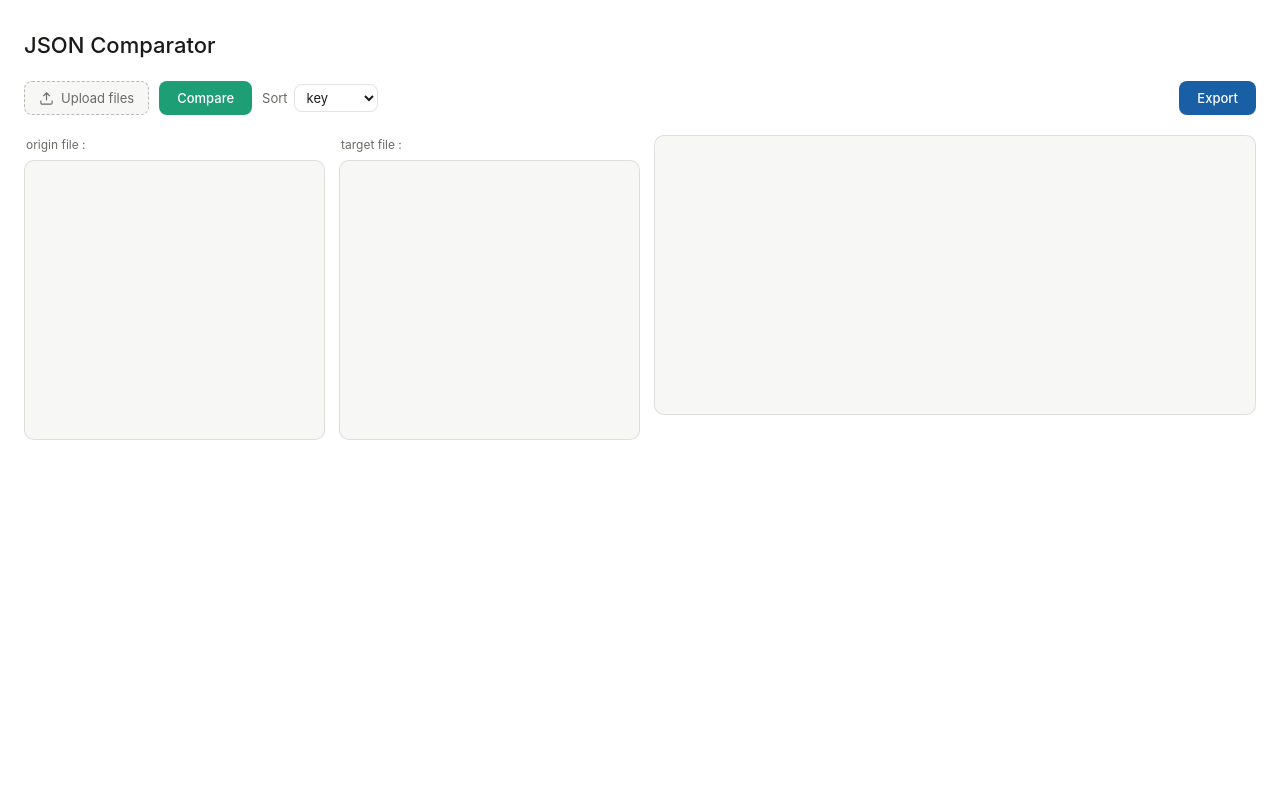
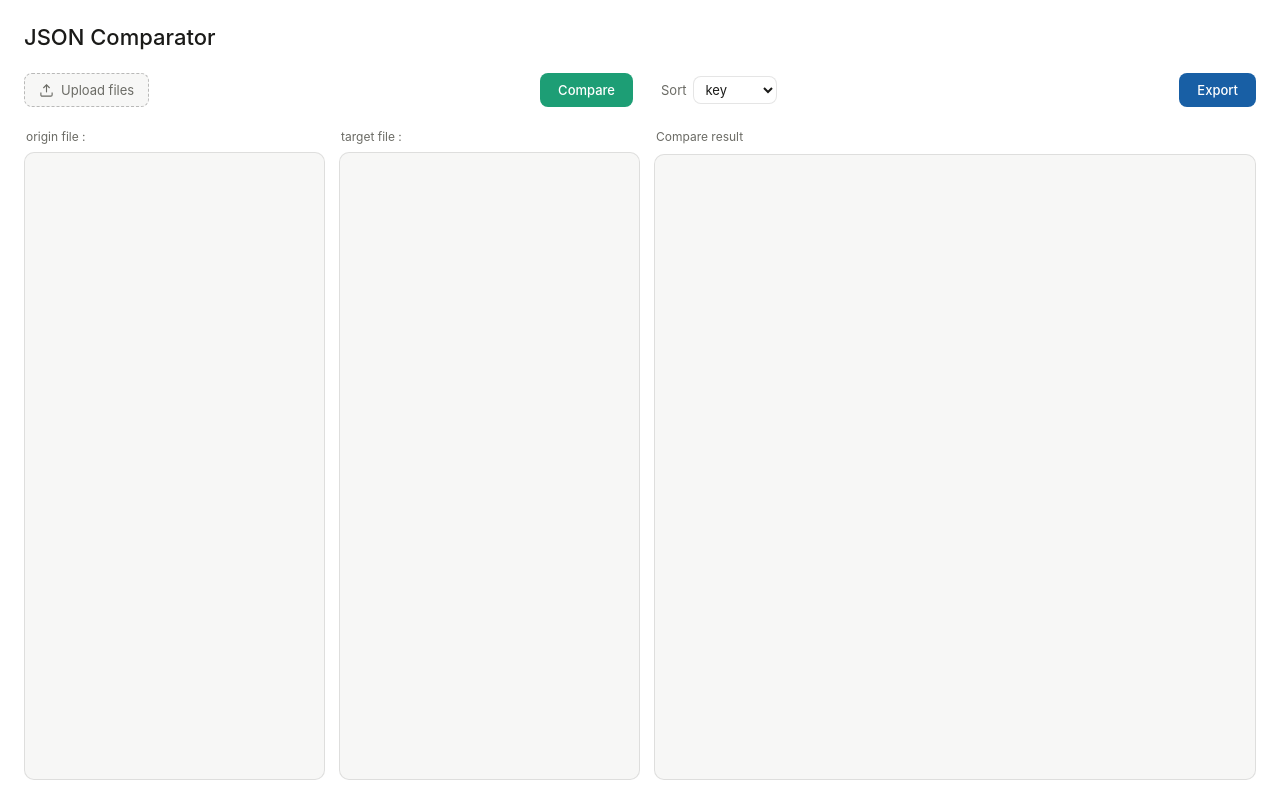
Before and after one commit to sangbinyoo/json-diff-viewer, a React (Vite) app: page / in a window 1280 px wide. Built offline with nearby package versions, Linux system fonts and the light colour scheme.

Commit message:
sort type별 정렬 기능 추가
#key : property이름순 asc정렬
#type : Difference type별 정렬( add, delete, changed, unchanged)
#original : file선언순 기본정렬

```diff
--- a/src/components/mockup/FilePanel.module.css
+++ b/src/components/mockup/FilePanel.module.css
@@ -2,23 +2,29 @@
   display: flex;
   flex-direction: column;
   gap: 6px;
+  min-height: 0;      /* flex 컨텍스트에서 overflow 허용 */
+  overflow: hidden;   /* 패널 자체가 넘치지 않게 */
 }
 
 .label {
   font-size: 12px;
   color: var(--color-text-secondary);
   padding-left: 2px;
+  flex-shrink: 0;
 }
 
 .box {
   background: var(--color-surface);
   border: 1px solid var(--color-border);
   border-radius: 10px;
-  min-height: 280px;
   padding: 10px;
   display: flex;
   flex-direction: column;
   gap: 6px;
+
+  flex: 1;            /* 남은 세로 공간 모두 차지 */
+  overflow-y: auto;   /* 내용 넘치면 스크롤 */
+  min-height: 0;
 }
 
 .fileName {
--- a/src/components/mockup/MockupPage.module.css
+++ b/src/components/mockup/MockupPage.module.css
@@ -1,8 +1,12 @@
+/* 페이지 전체를 뷰포트 높이로 고정 — 전체 스크롤 없음 */
 .page {
+  display: flex;
+  flex-direction: column;
+  height: 100vh;
+  overflow: hidden;         /* 페이지 자체 스크롤 차단 */
+  padding: 20px 24px;
   background: var(--color-bg);
-  min-height: 100vh;
-  width: 100%;
-  padding: 28px 24px;
+  box-sizing: border-box;
 }
 
 .title {
@@ -10,13 +14,24 @@
   font-weight: 500;
   color: var(--color-text-primary);
   margin-bottom: 18px;
+  flex-shrink: 0;           /* 타이틀은 고정 */
 }
 
+/* 툴바도 고정 */
+.toolbarWrapper {
+  flex-shrink: 0;
+}
+
+/* 그리드는 남은 세로 공간 모두 차지 */
 .grid {
   display: grid;
   grid-template-columns: 1fr 1fr 2fr;
   gap: 14px;
-  align-items: start;
+  align-items: stretch;     /* 컬럼 높이 동일하게 */
+
+  flex: 1;                  /* 남은 높이 모두 차지 */
+  min-height: 0;            /* flex 자식 overflow 허용 */
+  overflow: hidden;
 }
 
 @media (max-width: 900px) {
@@ -31,6 +46,7 @@
 @media (max-width: 480px) {
   .grid {
     grid-template-columns: 1fr;
+    overflow-y: auto;       /* 모바일은 그리드 자체 스크롤 */
   }
   .grid > :last-child {
     grid-column: unset;
--- a/src/components/mockup/MockupPage.tsx
+++ b/src/components/mockup/MockupPage.tsx
@@ -1,4 +1,4 @@
-import React, { useRef, useState } from 'react'
+import React, { useEffect, useRef, useState } from 'react'
 import { Toolbar } from './Toolbar'
 import { FilePanel } from './FilePanel'
 import { ResultNode, ResultPanel } from './ResultPanel'
@@ -16,6 +16,11 @@ export const MockupPage: React.FC = () => {
 
   const [fileContents, setFileContents] = useState<string[]>([]);
   const [fileNames, setFileNames] = useState<string[]>([]);
+
+  useEffect(() => {
+    if(fileContents.length === 2)
+      handleCompare();
+  }, [sortValue])
 
   // 파일 업로드 핸들러
   const handleUpload = (event:React.ChangeEvent<HTMLInputElement>) => {
@@ -43,7 +48,7 @@ export const MockupPage: React.FC = () => {
   const handleCompare = () => {
     const originObj = JSON.parse(fileContents[0]);
     const targetObj = JSON.parse(fileContents[1]);
-    const nodes = getResultNodes(originObj, targetObj, null as unknown as ResultNode);
+    const nodes = getResultNodes(originObj, targetObj, null as unknown as ResultNode, sortValue);
     setAllNodes(nodes);
   }
 
--- a/src/components/mockup/ResultPanel.module.css
+++ b/src/components/mockup/ResultPanel.module.css
@@ -2,11 +2,21 @@
   display: flex;
   flex-direction: column;
   gap: 8px;
+  min-height: 0;      /* flex 컨텍스트에서 overflow 허용 */
+  overflow: hidden;
+}
+
+.label {
+  font-size: 12px;
+  color: var(--color-text-secondary);
+  padding-left: 2px;
+  flex-shrink: 0;
 }
 
 .header {
   font-size: 13px;
   color: var(--color-text-secondary);
+  flex-shrink: 0;
 }
 
 .box {
@@ -14,10 +24,13 @@
   border: 1px solid var(--color-border);
   border-radius: 10px;
   padding: 14px 12px;
-  min-height: 280px;
   display: flex;
   flex-direction: column;
   gap: 2px;
+
+  flex: 1;            /* 남은 세로 공간 모두 차지 */
+  overflow-y: auto;   /* 내용 넘치면 스크롤 */
+  min-height: 0;
 }
 
 .propLabel {
@@ -25,6 +38,7 @@
   color: var(--color-text-secondary);
   padding: 0 2px;
   margin-bottom: 4px;
+  flex-shrink: 0;
 }
 
 .row {
--- a/src/components/mockup/ResultPanel.tsx
+++ b/src/components/mockup/ResultPanel.tsx
@@ -55,11 +55,14 @@ interface Props {
  * ResultNode 트리를 받아 접기/펼치기가 가능한 트리로 렌더링합니다.
  */
 export const ResultPanel: React.FC<Props> = ({ nodes }) => (
+  <>
     <section className={styles.panel} aria-label="비교 결과">
+      <span className={styles.label}>Compare result</span>
       <div className={styles.box} role="tree" aria-label="프로퍼티 트리">
         {nodes.map(node => (
           <TreeRow key={node.key} node={node} depth={0} />
         ))}
       </div>
     </section>
+  </>
 )
--- a/src/components/mockup/Toolbar.module.css
+++ b/src/components/mockup/Toolbar.module.css
@@ -1,9 +1,23 @@
 .toolbar {
+  display: grid;
+  grid-template-columns: 1fr 1fr;
+  gap: 14px;
+  margin-bottom: 20px;
+}
+
+/* ── 좌측: Upload(왼쪽 끝) + Compare(오른쪽 끝) ── */
+.leftGroup {
   display: flex;
   align-items: center;
-  gap: 10px;
-  margin-bottom: 20px;
-  flex-wrap: wrap;
+  justify-content: space-between;
+}
+
+/* ── 우측: Sort(왼쪽 끝) + Export(오른쪽 끝) ── */
+.rightGroup {
+  display: flex;
+  padding-left: 14px;
+  align-items: center;
+  justify-content: space-between;
 }
 
 /* Upload files */
@@ -15,15 +29,15 @@
   padding: 0 14px;
   border: 1.5px dashed rgba(0, 0, 0, 0.25);
   border-radius: 8px;
-  background: var(--color-surface);
-  color: var(--color-text-secondary);
+  background: var(--color-surface, #f7f7f6);
+  color: var(--color-text-secondary, #6b6b65);
   font-size: 13px;
   font-family: inherit;
   cursor: pointer;
   white-space: nowrap;
   transition: background 0.14s;
 }
-.btnUpload:hover { background: var(--color-surface-hover); }
+.btnUpload:hover { background: var(--color-surface-hover, #eeeeed); }
 .btnUpload svg {
   width: 15px;
   height: 15px;
@@ -58,15 +72,16 @@
 }
 .sortLabel {
   font-size: 13px;
-  color: var(--color-text-secondary);
+  color: var(--color-text-secondary, #6b6b65);
+  white-space: nowrap;
 }
 .sortSelect {
   height: 28px;
   padding: 0 8px;
   border-radius: 8px;
-  border: 1px solid var(--color-border);
-  background: var(--color-bg);
-  color: var(--color-text-primary);
+  border: 1px solid var(--color-border, rgba(0,0,0,0.12));
+  background: var(--color-bg, #fff);
+  color: var(--color-text-primary, #1a1a18);
   font-size: 13px;
   font-family: inherit;
   cursor: pointer;
@@ -74,7 +89,6 @@
 
 /* Export */
 .btnExport {
-  margin-left: auto;
   height: 34px;
   padding: 0 18px;
   border: none;
--- a/src/components/mockup/Toolbar.tsx
+++ b/src/components/mockup/Toolbar.tsx
@@ -20,6 +20,8 @@ export const Toolbar: React.FC<Props> = ({
 }) => (
  <div className={styles.toolbar} role="toolbar" aria-label="메인 도구모음">
 
+    {/* 좌측: Upload(flex-start) — Compare(flex-end) */}
+    <div className={styles.leftGroup}>
       <button className={styles.btnUpload} onClick={onUpload} aria-label="JSON 파일 업로드">
         <svg viewBox="0 0 24 24" aria-hidden="true">
           <path d="M21 15v4a2 2 0 0 1-2 2H5a2 2 0 0 1-2-2v-4" />
@@ -36,7 +38,10 @@ export const Toolbar: React.FC<Props> = ({
       >
         Compare
       </button>
+    </div>
 
+    {/* 우측: Sort(flex-start) — Export(flex-end) */}
+    <div className={styles.rightGroup}>
       <div className={styles.sortGroup}>
         <span className={styles.sortLabel}>Sort</span>
         <select
@@ -54,6 +59,7 @@ export const Toolbar: React.FC<Props> = ({
       <button className={styles.btnExport} onClick={onExport}>
         Export
       </button>
+    </div>
 
   </div>
 )
--- a/src/utils/getResultNodes.ts
+++ b/src/utils/getResultNodes.ts
@@ -18,15 +18,31 @@ export function getDiffType(origin: any, target: any, key: string, parentNode: R
 }
 
 
-export function getResultNodes(origin: any, target: any,parentNode:ResultNode): ResultNode[] {
+export function getResultNodes(origin: any, target: any,parentNode:ResultNode, sortValue:string): ResultNode[] {
     //origin, target의 프로퍼티를 모두 합친 property list 추출(단 중복은 제거한다)
     if(!origin || !target || !isObject(origin, target)) return [];
 
-
+    //key 추출 및 sorting type에 따라 정렬
+    let props:string[] = [];
+    new Set([...Object.keys(origin), ...Object.keys(target)]).forEach(key=> props.push(key));
+    switch(sortValue){
+        case 'key':
+            props.sort((a,b)=> a.localeCompare(b));
+            break;
+        case 'type':
+            props.sort((a,b)=>{
+                const typeA = getDiffType(origin, target, a, parentNode);
+                const typeB = getDiffType(origin, target, b, parentNode);
+                return typeA.localeCompare(typeB);
+            });
+            break;
+        case 'original':
+            break;
+    }
     //key list를 순회하면서 node를 생성 및 type 결정
     //orgin[key]이나 target[key]가 객체인 경우, 재귀적으로 getResultNodes호출해서 children노드 생성
     let currentNodes:ResultNode[] = [];
-    const props = new Set([...Object.keys(origin), ...Object.keys(target)]);
+
     props.forEach(key => {
         let currentNode:ResultNode = {
             key: key,
@@ -35,7 +51,7 @@ export function getResultNodes(origin: any, target: any,parentNode:ResultNode):
             title: Array.isArray(parentNode) ? origin[key]:key,
             children: []
         }
-        currentNode.children = getResultNodes(origin[key], target[key], currentNode)
+        currentNode.children = getResultNodes(origin[key], target[key], currentNode, sortValue)
         currentNodes.push(currentNode);
     })
     return currentNodes;
```
Lines whose indentation alone changed are shown as unchanged.
